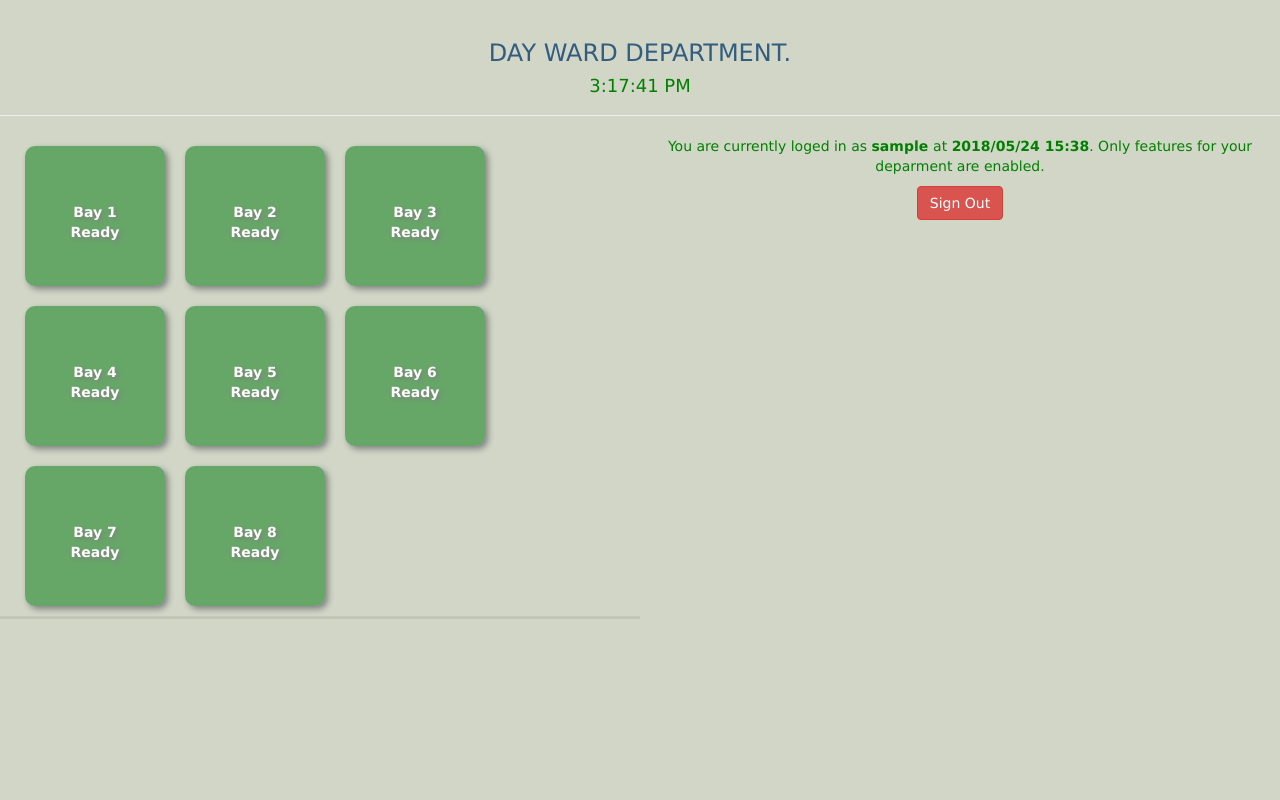
After one commit to nagelalexgit/PHPLogin, a PHP site: page /dayward_dep.php in a window 1280 px wide. The commit adds this page. Run offline with PHP 8.4, Linux system fonts and the light colour scheme; the visitor is signed in with stand-in values (Sample User, id 1).

Commit message:
add day ward +

```diff
--- a/PHP_code/css/css.css
+++ b/PHP_code/css/css.css
@@ -34,6 +34,8 @@ a:visited {
 /* mouse over link */
 a:hover {
     color: rgba(2, 12, 3, 0.78);
+    filter: drop-shadow(2px 2px 5px gray) saturate(150%);
+    transition-duration:0.5s;
 }
 
 /* selected link */
@@ -44,7 +46,6 @@ a:active {
     width: auto;
     overflow-y: auto;
 }
-
 .button-container > a {
     float: left;
     text-decoration: none;
@@ -59,30 +60,31 @@ a:active {
     text-shadow: 2px 2px 4px grey;
     box-shadow: 3px 3px 6px grey;
     padding-top: 4em;
-    background: rgba(32, 135, 41, 0.60);
+    background: rgba(32, 135, 41, 0.6);
     font-weight:  bold;
 }
-.buttonAssigned{
+.buttonParked{
     z-index: 1;
     width: 10em;
     height: 10em;
     padding-top: 4em;
     box-shadow: 3px 3px 6px grey;
-    background: rgba(59, 150, 216, 0.85);
+    background: rgba(59, 150, 216, 0.6);
     font-weight:  bold;
 }
 .buttonAccepted{
     z-index: 1;
     width: 10em;
     height: 10em;
-    padding-top: 4em;
+    padding-top: 2em;
+    padding-left: 1em;
+    padding-right: 1em;
     box-shadow: 3px 3px 6px grey;
-    background: rgba(205, 16, 222, 0.85);
+    background: rgba(127, 63, 191, 0.6);
     font-weight:  bold;
 }
 .buttonAlarm {
   z-index: 1;
-  font-family: "Times New Roman", Times, serif;
   background-color: #FFFFFF;
   -webkit-border-radius: 10px;
   border-radius: 10px;
@@ -90,7 +92,9 @@ a:active {
   color: #FFFFFF;
   width: 10em;
   height: 10em;
-  padding-top: 2em;
+  padding-top: 1em;
+  padding-left: 1em;
+  padding-right: 1em;
   font-weight:  bold;
   cursor: pointer;
   display: inline-block;
@@ -101,13 +105,30 @@ a:active {
   -o-animation: glowing 1000ms infinite;
   animation: glowing 1000ms infinite;
 }
+.buttonAlarmRW {
+  z-index: 1;
+  background-color: rgba(170, 28, 28, 0.7);
+  -webkit-border-radius: 10px;
+  border-radius: 10px;
+  border: none;
+  color: #FFFFFF;
+  width: 10em;
+  height: 10em;
+  padding-top: 1em;
+  padding-left: 1em;
+  padding-right: 1em;
+  box-shadow: 3px 3px 6px grey;
+  font-weight:  bold;
+  cursor: pointer;
+  display: inline-block;
+  text-align: center;
+  text-decoration: none;
+}
 h4 {
   color: green;
-  font-family: "Times New Roman", Times, serif;
 }
 h3 {
   color: rgba(26, 75, 116, 0.87);
-  font-family: "Times New Roman", Times, serif;
 }
 @-webkit-keyframes glowing {
   0% { background-color: rgba(208, 22, 5, 0.72); -webkit-box-shadow: 0 0 1px rgba(208, 22, 5, 0.72); }
@@ -132,7 +153,7 @@ h3 {
   50% { background-color: rgba(231, 3, 7, 0.78); box-shadow: 0 0 5px rgba(231, 3, 7, 0.78); }
   100% { background-color: rgba(208, 22, 5, 0.72); box-shadow: 0 0 1px rgba(208, 22, 5, 0.72); }
 }
-.buttonPending {
+.buttonRequested {
   z-index: 1;
   background-color: #FFFFFF;
   -webkit-border-radius: 10px;
@@ -141,7 +162,9 @@ h3 {
   color: #FFFFFF;
   width: 10em;
   height: 10em;
-  padding-top: 4em;
+  padding-top: 3em;
+  padding-left: 1em;
+  padding-right: 1em;
   font-weight:  bold;
   cursor: pointer;
   display: inline-block;
--- /dev/null
+++ b/PHP_code/dayward_dep.php
@@ -0,0 +1,57 @@
+<?php
+// Initialize the session
+session_start();
+
+// If session variable is not set it will redirect to login page
+if(!isset($_SESSION['username']) || empty($_SESSION['username'])){
+  header("location: login.php");
+  exit;
+}
+
+require_once 'config.php';
+$date = date('Y/m/d H:i');
+?>
+
+<!DOCTYPE html>
+<html lang="en">
+<head>
+  <meta charset="UTF-8">
+  <title>DAY WARD DEPARTMENT</title>
+  <script type="text/javascript" src="js/script.js"></script>
+  <script  src="https://ajax.googleapis.com/ajax/libs/jquery/3.3.1/jquery.min.js"></script>
+  <link rel="stylesheet" href="https://maxcdn.bootstrapcdn.com/bootstrap/3.3.7/css/bootstrap.css">
+  <link rel="stylesheet" href="css/css.css">
+  <style type="text/css">
+      body{ height:100%;font-family: "Verdana", Times, serif; text-align: center;background-color:rgba(175, 184, 157, 0.57);}
+      html{height:95%}
+  </style>
+</head>
+<body onLoad="clearTimeOut()" onUnload="clearTimeOut()">
+  <div class="page-header">
+      <h3>DAY WARD DEPARTMENT.</h3>
+      <h4 id="demo">_</h4>
+  </div>
+  <div class="main">
+    <div class="col-lg-6 col-sm-12 right">
+      <div class="button-container">
+        <a id=bay1 href="#/Action1" class="button" onclick="alarmFunction(this.id);">Bay 1 <br> Ready</a>
+        <a id=bay2 href="#/Action2" class="button" onclick="pendingFunction(this.id);">Bay 2 <br> Ready</a>
+        <a id=bay3 href="#/Action3" class="button" onclick="assignFunction(this.id);">Bay 3 <br> Ready</a>
+        <a id=bay4 href="#/Action4" class="button" onclick="acceptedFunction(this.id);">Bay 4 <br> Ready</a>
+        <a id=bay5 href="#/Action5" class="button" onclick="getBayStatus();">Bay 5 <br> Ready</a>
+        <a id=bay6 href="#/Action6" class="button">Bay 6 <br> Ready</a>
+        <a id=bay7 href="#/Action4" class="button">Bay 7 <br> Ready</a>
+        <a id=bay8 href="#/Action5" class="button">Bay 8 <br> Ready</a>
+      </div>
+    </div>
+  </div>
+  <section class="about">
+    <div>
+      <p>
+        You are currently loged in as <b><?php echo htmlspecialchars($_SESSION['username']); ?> </b> at <b><?php echo $date ?></b>. Only features for your deparment are enabled.
+      </p>
+    </div>
+  </section>
+  <p><a href="logout.php" class="btn btn-danger">Sign Out</a></p>
+</body>
+</html>
--- a/PHP_code/js/script.js
+++ b/PHP_code/js/script.js
@@ -2,18 +2,18 @@
 var delay = 15000;
 
 function alarmFunction(id) {
-  element = document.getElementById(id).className = "buttonAlarm";
-  element = document.getElementById(id).innerHTML = "Bay " +id.slice(-1)+ " <br> Abnormal delay <br> Request has been sent";
+  element = document.getElementById(id).className = "buttonAlarmRW";
+  element = document.getElementById(id).innerHTML = "Bay " +id.slice(-1)+ " <br> Abnormal delay <br> request has been resent";
 
 }
 
 function pendingFunction(id) {
-  element = document.getElementById(id).className = "buttonPending";
-  element = document.getElementById(id).innerHTML = "Bay " +id.slice(-1)+ " <br> Pending transfer";
+  element = document.getElementById(id).className = "buttonRequested";
+  element = document.getElementById(id).innerHTML = "Bay " +id.slice(-1)+ " <br> Transfer requested";
 }
 function assignFunction(id) {
-  element = document.getElementById(id).className = "buttonAssigned";
-  element = document.getElementById(id).innerHTML = "Bay " + id.slice(-1) + "<br> Patient assigned";
+  element = document.getElementById(id).className = "buttonParked";
+  element = document.getElementById(id).innerHTML = "Bay " + id.slice(-1) + "<br> Patient parked";
 }
 function acceptedFunction(id) {
   element = document.getElementById(id).className = "buttonAccepted";
@@ -41,7 +41,7 @@ function clearTimeOut() {
   setTimeout(clearField,delay);
 }
 // Set the date we're counting down to
-var countDownDate = new Date("May 1, 2018 15:40:25").getTime();
+var countDownDate = new Date("May 17, 2018 17:22:25").getTime();
 
 // Update the count down every 1 second
 var x = setInterval(function() {
@@ -62,7 +62,24 @@ var x = setInterval(function() {
   // If the count down is finished, write some text
   if (distance < 0) {
     clearInterval(x);
-    document.getElementById("countDown").innerHTML = "EXPIRED";
     alarmFunction("bay4");
   }
 }, 1000);
+// getStatus
+function getBayStatus(){
+  jQuery.ajax({
+  type: "POST",
+  url: 'getStatus.php',
+  dataType: 'json',
+  data: {functionname: 'add'},
+
+  success: function (obj, textstatus) {
+                if( !('error' in obj) ) {
+                    yourVariable = obj.result;
+                }
+                else {
+                    console.log(obj.error);
+                }
+          }
+});
+}
--- a/PHP_code/login.php
+++ b/PHP_code/login.php
@@ -59,7 +59,7 @@ if($_SERVER["REQUEST_METHOD"] == "POST"){
                             if ($department == $dep2){
                               session_start();
                               $_SESSION['username'] = $username;
-                              header("location: welcome2.php");
+                              header("location: dayward_dep.php");
                             } else {
                                 echo 'You are not assigned to any valid department!! <br>
                                     Please contact Your system administrator.';
```
Also changed, not shown: PHP_code/js/getStatus.php (added, +33 -0 lines), PHP_code/php_scripts/getStatus.php (added, +32 -0 lines), PHP_code/recovery_dep.php (+48 -21 lines), PHP_code/welcome2.php (deleted, +0 -28 lines).
